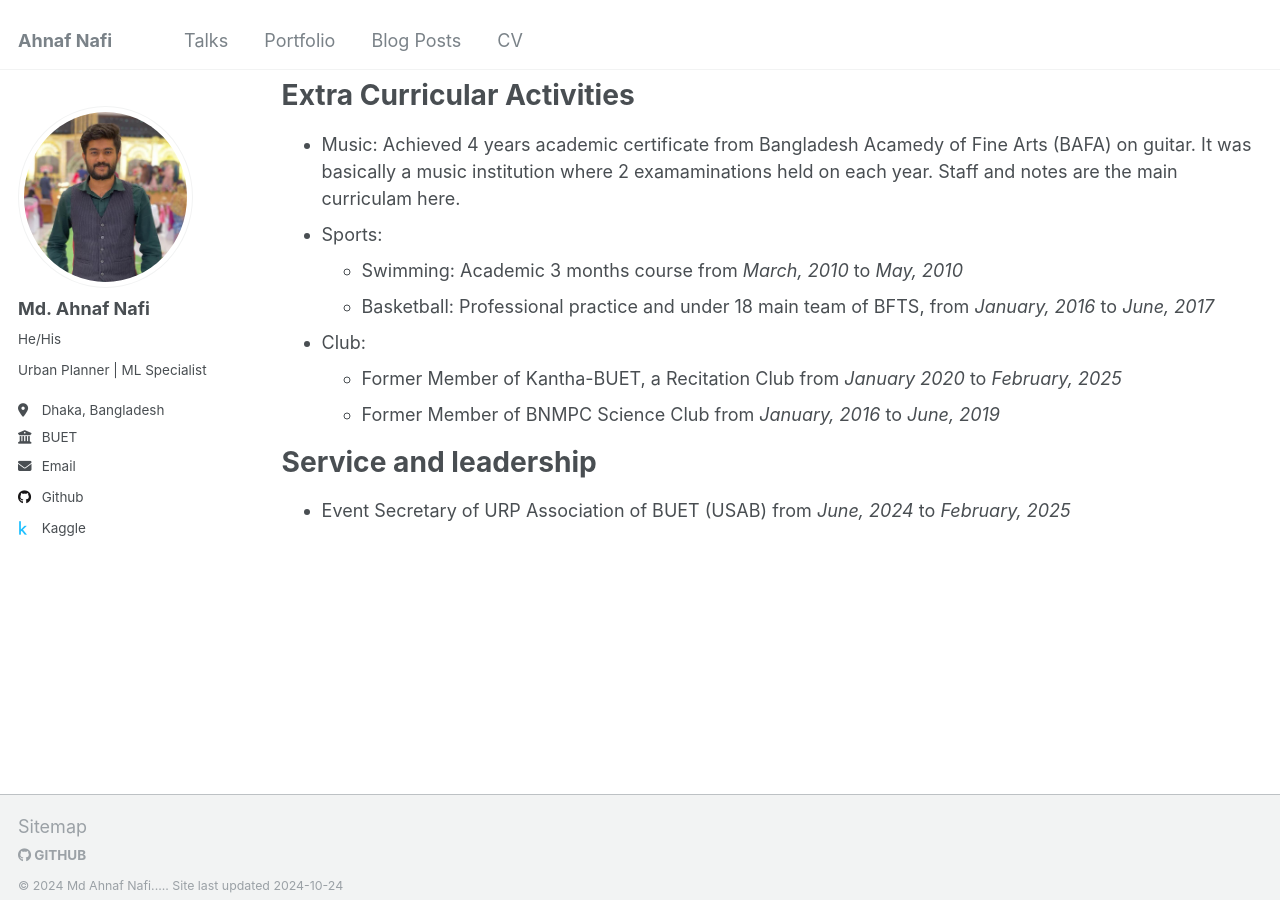
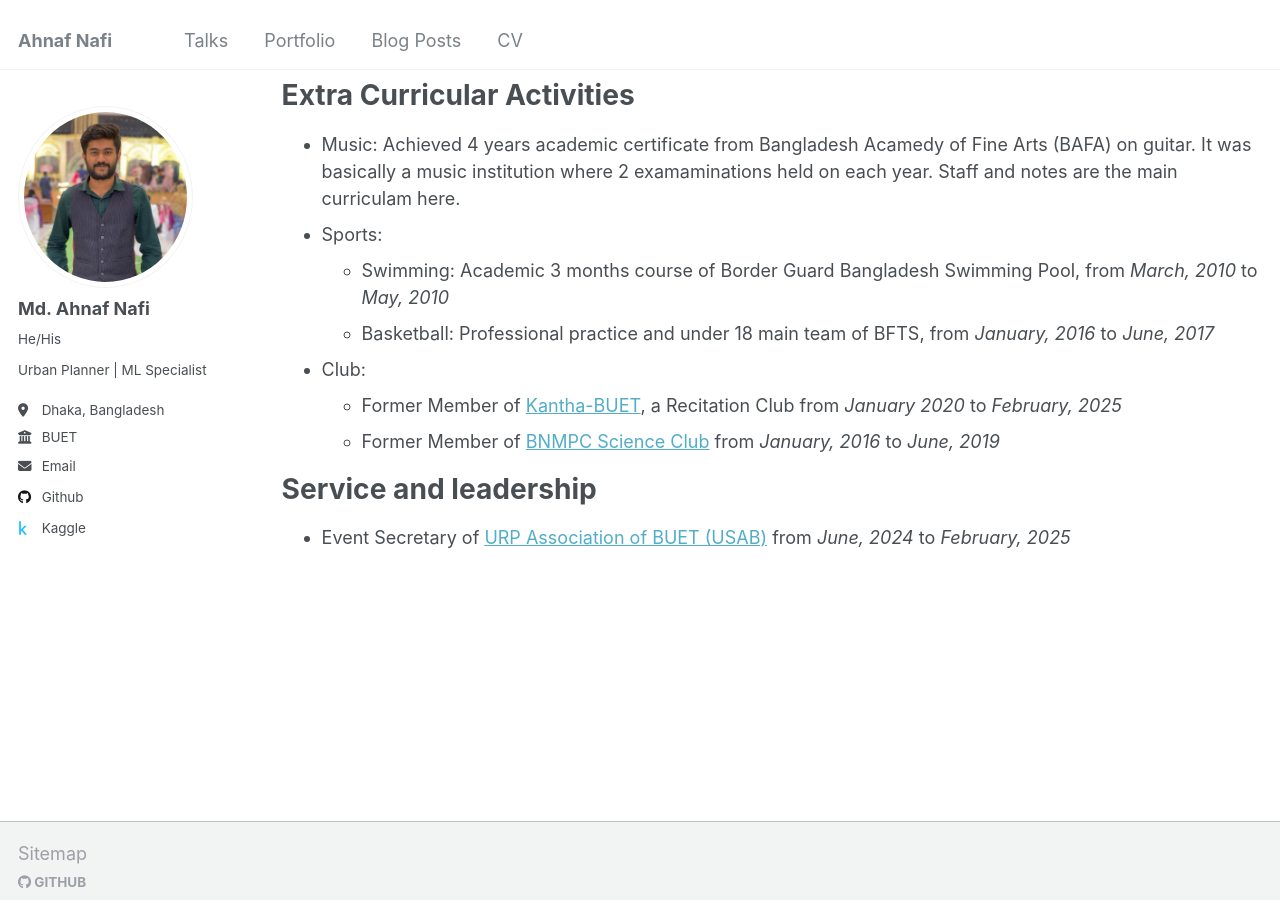
Before and after one commit to NafixData/ahnafnafi, a Jekyll site: the page built from _pages/cv.md, in a window 1280 px wide and 900 px high, scrolled down 1250 px. Built offline with Jekyll 4.4.1, drawn with Linux system fonts in a browser that asks for light colours.

Commit message:
Update cv.md

```diff
--- a/_pages/cv.md
+++ b/_pages/cv.md
@@ -60,12 +60,12 @@ Extra Curricular Activities
     It was basically a music institution where 2 examaminations held on each year. Staff and notes are the
     main curriculam here.
 * Sports:
-    * Swimming: Academic 3 months course from _March, 2010_ to _May, 2010_
+    * Swimming: Academic 3 months course of Border Guard Bangladesh Swimming Pool, from _March, 2010_ to _May, 2010_
     * Basketball: Professional practice and under 18 main team of BFTS, from _January, 2016_ to _June, 2017_
 * Club:
-   * Former Member of Kantha-BUET, a Recitation Club from _January 2020_ to _February, 2025_
-   * Former Member of BNMPC Science Club from _January, 2016_ to _June, 2019_
+   * Former Member of [Kantha-BUET](https://www.facebook.com/groups/142258032505802), a Recitation Club from _January 2020_ to _February, 2025_
+   * Former Member of [BNMPC Science Club](https://www.facebook.com/bnmpc.science.club) from _January, 2016_ to _June, 2019_
 
 Service and leadership
 ======
-* Event Secretary of URP Association of BUET (USAB) from _June, 2024_ to _February, 2025_
+* Event Secretary of [URP Association of BUET (USAB)](https://www.facebook.com/groups/43813318108) from _June, 2024_ to _February, 2025_
```
